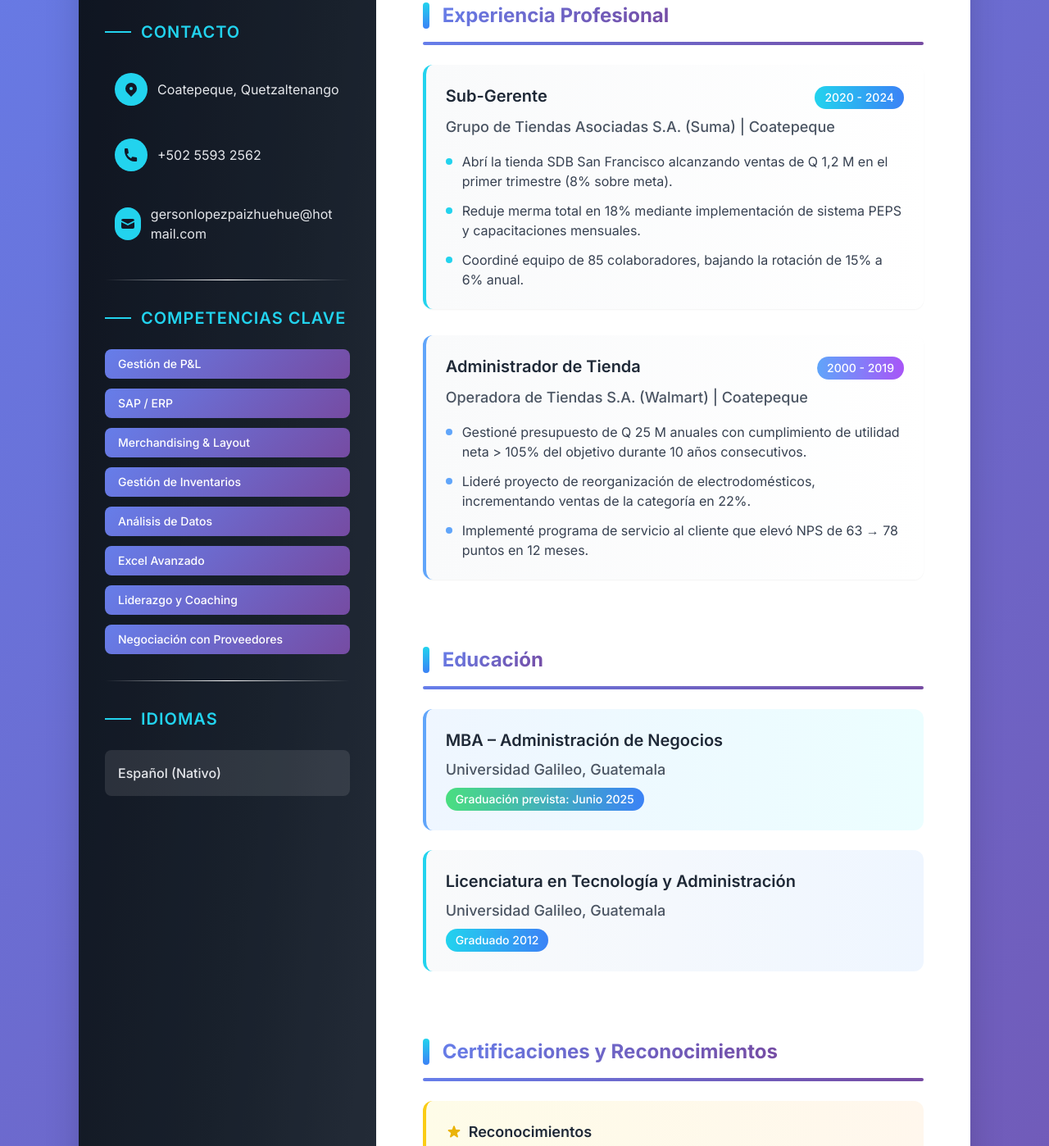
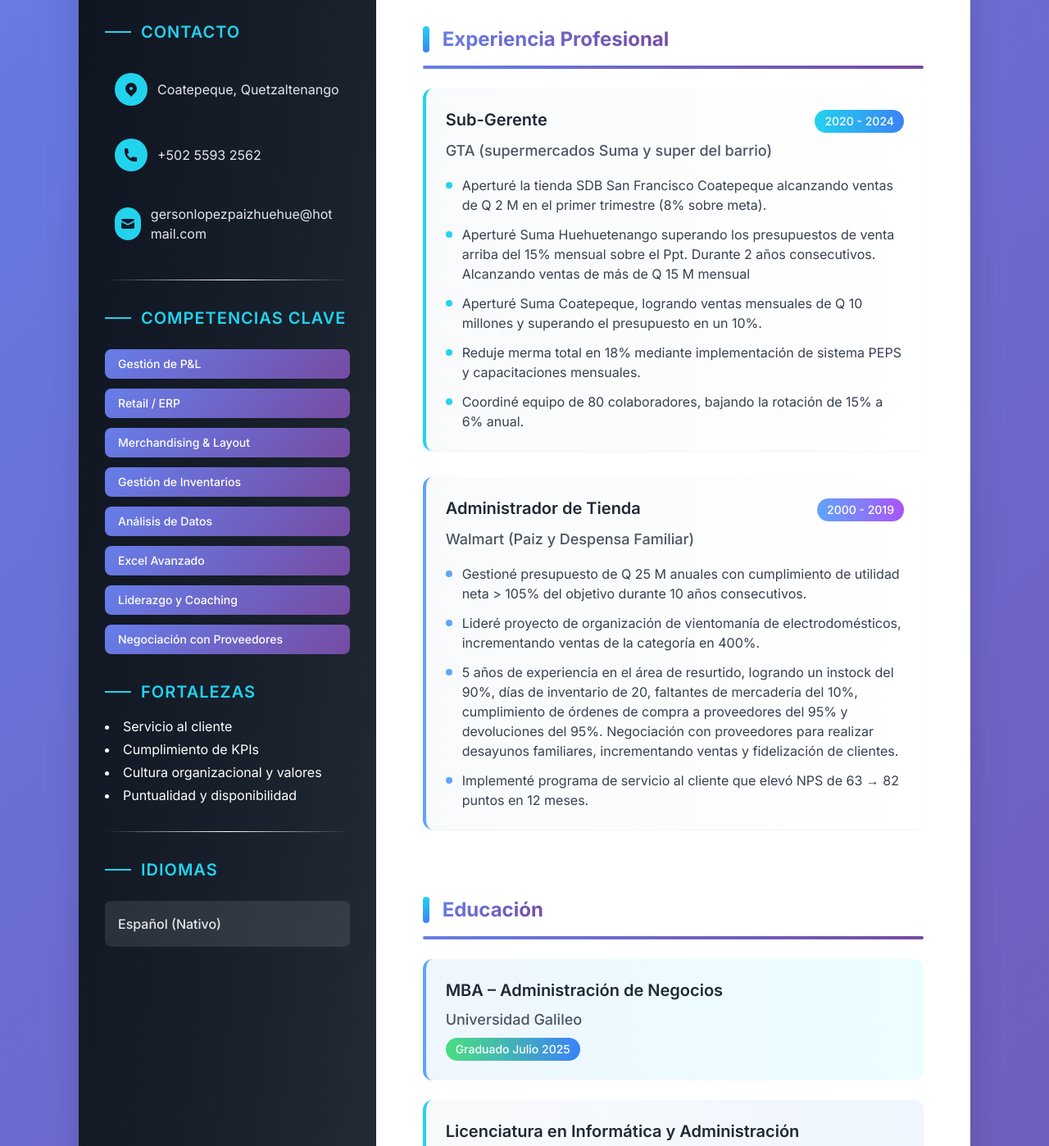
Before and after one commit to aaronGLS/curriculum, a plain HTML site: page index.html in a window 1280 px wide. Shown: the part 412-1810 px from the top of the page at 82% size. Drawn offline with nearby package versions, Linux system fonts and the light colour scheme.

Commit message:
Add files via upload

```diff
--- a/index.html
+++ b/index.html
@@ -109,7 +109,7 @@
                             </h3>
                             <div class="grid grid-cols-1 gap-3">
                                 <div class="skill-badge text-white px-4 py-2 rounded-lg text-sm font-medium">Gestión de P&L</div>
-                                <div class="skill-badge text-white px-4 py-2 rounded-lg text-sm font-medium">SAP / ERP</div>
+                                <div class="skill-badge text-white px-4 py-2 rounded-lg text-sm font-medium">Retail / ERP</div>
                                 <div class="skill-badge text-white px-4 py-2 rounded-lg text-sm font-medium">Merchandising & Layout</div>
                                 <div class="skill-badge text-white px-4 py-2 rounded-lg text-sm font-medium">Gestión de Inventarios</div>
                                 <div class="skill-badge text-white px-4 py-2 rounded-lg text-sm font-medium">Análisis de Datos</div>
@@ -117,6 +117,18 @@
                                 <div class="skill-badge text-white px-4 py-2 rounded-lg text-sm font-medium">Liderazgo y Coaching</div>
                                 <div class="skill-badge text-white px-4 py-2 rounded-lg text-sm font-medium">Negociación con Proveedores</div>
                             </div>
+
+                            <!-- Fortalezas Section -->
+                            <h3 class="text-xl font-semibold text-cyan-400 uppercase tracking-wider mt-8 mb-4 flex items-center">
+                                <span class="w-8 h-0.5 bg-cyan-400 mr-3"></span>
+                                Fortalezas
+                            </h3>
+                            <ul class="list-disc list-inside text-white text-base space-y-1">
+                                <li>Servicio al cliente</li>
+                                <li>Cumplimiento de KPIs</li>
+                                <li>Cultura organizacional y valores</li>
+                                <li>Puntualidad y disponibilidad</li>
+                            </ul>
                         </div>
 
                         <div class="h-px bg-gradient-to-r from-transparent via-white to-transparent my-8"></div>
@@ -144,7 +156,7 @@
                         </div>
                         <div class="section-divider mb-4"></div>
                         <p class="text-gray-700 leading-relaxed text-lg">
-                            Profesional del sector retail con 24 años de experiencia gestionando tiendas de gran formato (Walmart y Suma). Experto en apertura de puntos de venta, liderazgo de equipos de hasta 120 personas, control de P&L y mejora continua. Ha logrado incrementos de utilidad neta superiores al 12% anual y reducción de merma del 18% mediante análisis de inventario y capacitación de personal.
+                            Profesional del sector retail con 22 años de experiencia gestionando tiendas de los formatos Walmart (Paiz y Despensa Familiar) y GTA (Super del barrio y supermercados Suma). Experto en apertura de puntos de venta, liderazgo de equipos de hasta 120 personas, control de P&L y mejora continua. Ha logrado incrementos de utilidad neta superiores al 12% anual y reducción de merma del 18% mediante análisis de inventario y capacitación de personal.
                         </p>
                     </div>
 
@@ -162,11 +174,19 @@
                                     <h4 class="text-xl font-semibold text-gray-800">Sub-Gerente</h4>
                                     <span class="bg-gradient-to-r from-cyan-400 to-blue-500 text-white px-3 py-1 rounded-full text-sm font-medium">2020 - 2024</span>
                                 </div>
-                                <p class="text-lg text-gray-600 font-medium mb-4">Grupo de Tiendas Asociadas S.A. (Suma) | Coatepeque</p>
+                                <p class="text-lg text-gray-600 font-medium mb-4">GTA (supermercados Suma y super del barrio)</p>
                                 <ul class="space-y-3 text-gray-700">
                                     <li class="flex items-start space-x-3">
                                         <span class="w-2 h-2 bg-cyan-400 rounded-full mt-2 flex-shrink-0"></span>
-                                        <span>Abrí la tienda SDB San Francisco alcanzando ventas de Q 1,2 M en el primer trimestre (8% sobre meta).</span>
+                                        <span>Aperturé la tienda SDB San Francisco Coatepeque alcanzando ventas de Q 2 M en el primer trimestre (8% sobre meta).</span>
+                                    </li>
+                                    <li class="flex items-start space-x-3">
+                                        <span class="w-2 h-2 bg-cyan-400 rounded-full mt-2 flex-shrink-0"></span>
+                                        <span>Aperturé Suma Huehuetenango superando los presupuestos de venta arriba del 15% mensual sobre el Ppt. Durante 2 años consecutivos. Alcanzando ventas de más de Q 15 M mensual</span>
+                                    </li>
+                                    <li class="flex items-start space-x-3">
+                                        <span class="w-2 h-2 bg-cyan-400 rounded-full mt-2 flex-shrink-0"></span>
+                                        <span>Aperturé Suma Coatepeque, logrando ventas mensuales de Q 10 millones y superando el presupuesto en un 10%.</span>
                                     </li>
                                     <li class="flex items-start space-x-3">
                                         <span class="w-2 h-2 bg-cyan-400 rounded-full mt-2 flex-shrink-0"></span>
@@ -174,7 +194,7 @@
                                     </li>
                                     <li class="flex items-start space-x-3">
                                         <span class="w-2 h-2 bg-cyan-400 rounded-full mt-2 flex-shrink-0"></span>
-                                        <span>Coordiné equipo de 85 colaboradores, bajando la rotación de 15% a 6% anual.</span>
+                                        <span>Coordiné equipo de 80 colaboradores, bajando la rotación de 15% a 6% anual.</span>
                                     </li>
                                 </ul>
                             </div>
@@ -184,7 +204,7 @@
                                     <h4 class="text-xl font-semibold text-gray-800">Administrador de Tienda</h4>
                                     <span class="bg-gradient-to-r from-blue-400 to-purple-500 text-white px-3 py-1 rounded-full text-sm font-medium">2000 - 2019</span>
                                 </div>
-                                <p class="text-lg text-gray-600 font-medium mb-4">Operadora de Tiendas S.A. (Walmart) | Coatepeque</p>
+                                <p class="text-lg text-gray-600 font-medium mb-4">Walmart (Paiz y Despensa Familiar)</p>
                                 <ul class="space-y-3 text-gray-700">
                                     <li class="flex items-start space-x-3">
                                         <span class="w-2 h-2 bg-blue-400 rounded-full mt-2 flex-shrink-0"></span>
@@ -192,11 +212,15 @@
                                     </li>
                                     <li class="flex items-start space-x-3">
                                         <span class="w-2 h-2 bg-blue-400 rounded-full mt-2 flex-shrink-0"></span>
-                                        <span>Lideré proyecto de reorganización de electrodomésticos, incrementando ventas de la categoría en 22%.</span>
+                                        <span>Lideré proyecto de organización de vientomanía de electrodomésticos, incrementando ventas de la categoría en 400%.</span>
                                     </li>
                                     <li class="flex items-start space-x-3">
                                         <span class="w-2 h-2 bg-blue-400 rounded-full mt-2 flex-shrink-0"></span>
-                                        <span>Implementé programa de servicio al cliente que elevó NPS de 63 → 78 puntos en 12 meses.</span>
+                                        <span>5 años de experiencia en el área de resurtido, logrando un instock del 90%, días de inventario de 20, faltantes de mercadería del 10%, cumplimiento de órdenes de compra a proveedores del 95% y devoluciones del 95%. Negociación con proveedores para realizar desayunos familiares, incrementando ventas y fidelización de clientes.</span>
+                                    </li>
+                                    <li class="flex items-start space-x-3">
+                                        <span class="w-2 h-2 bg-blue-400 rounded-full mt-2 flex-shrink-0"></span>
+                                        <span>Implementé programa de servicio al cliente que elevó NPS de 63 → 82 puntos en 12 meses.</span>
                                     </li>
                                 </ul>
                             </div>
@@ -213,13 +237,13 @@
                         <div class="space-y-6">
                             <div class="bg-gradient-to-r from-blue-50 to-cyan-50 rounded-xl p-6 border-l-4 border-blue-400">
                                 <h4 class="text-xl font-semibold text-gray-800 mb-2">MBA – Administración de Negocios</h4>
-                                <p class="text-lg text-gray-600 font-medium">Universidad Galileo, Guatemala</p>
-                                <span class="inline-block bg-gradient-to-r from-green-400 to-blue-500 text-white px-3 py-1 rounded-full text-sm font-medium mt-2">Graduación prevista: Junio 2025</span>
+                                <p class="text-lg text-gray-600 font-medium">Universidad Galileo</p>
+                                <span class="inline-block bg-gradient-to-r from-green-400 to-blue-500 text-white px-3 py-1 rounded-full text-sm font-medium mt-2">Graduado Julio 2025</span>
                             </div>
                             <div class="bg-gradient-to-r from-gray-50 to-blue-50 rounded-xl p-6 border-l-4 border-cyan-400">
-                                <h4 class="text-xl font-semibold text-gray-800 mb-2">Licenciatura en Tecnología y Administración</h4>
-                                <p class="text-lg text-gray-600 font-medium">Universidad Galileo, Guatemala</p>
-                                <span class="inline-block bg-gradient-to-r from-cyan-400 to-blue-500 text-white px-3 py-1 rounded-full text-sm font-medium mt-2">Graduado 2012</span>
+                                <h4 class="text-xl font-semibold text-gray-800 mb-2">Licenciatura en Informática y Administración</h4>
+                                <p class="text-lg text-gray-600 font-medium">Universidad Galileo</p>
+                                <span class="inline-block bg-gradient-to-r from-cyan-400 to-blue-500 text-white px-3 py-1 rounded-full text-sm font-medium mt-2">Graduado Abril 2025</span>
                             </div>
                         </div>
                     </div>
```
